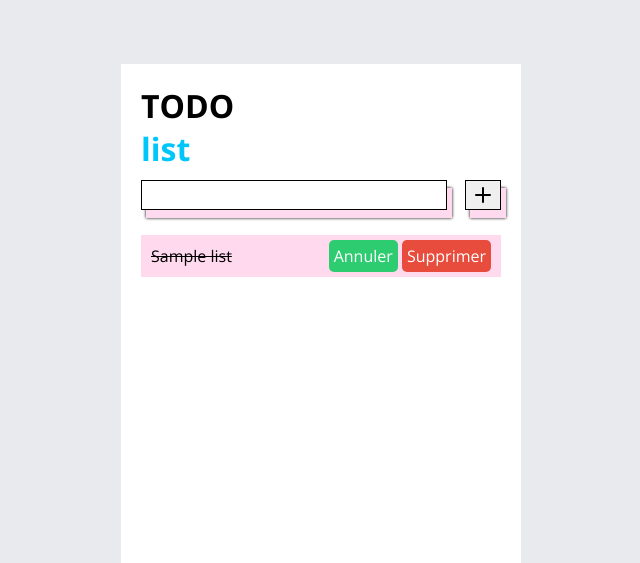
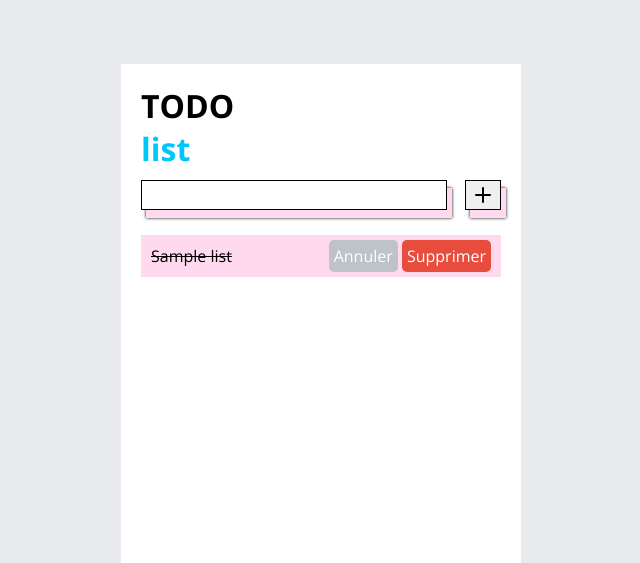
Before and after one commit to iamansaka/todolist-mysql, a PHP site: page / in a window 1280 px wide. Shown: the part 236-799 px from the top of the page, without its empty margins (319-959 px from the left). Run offline with PHP 8.4, Linux system fonts and the light colour scheme; tables that the repository leaves empty or names only in its code hold one stand-in row (values such as "Sample post").

Commit message:
Modification fichier css, index, edit-todo

```diff
--- a/index.php
+++ b/index.php
@@ -43,7 +43,7 @@ echo "</pre>";
                 <li>
                     <span class="<?= $todo['done'] ? "done" : "" ?>"><?= $todo['name'] ?></span>
                     <div class="actions">
-                        <a href="/actions/edit-todo.php?id=<?= $todo['id'] ?>?done=<?= $todo['done'] ?>" class="btn btn-success"><?= $todo['done'] ? "Annuler" : "Valider" ?></a>
+                        <a href="/actions/edit-todo.php?id=<?= $todo['id'] ?>?done=<?= $todo['done'] ?>" class="btn btn-<?= $todo['done'] ? "secondary" : "success" ?>"><?= $todo['done'] ? "Annuler" : "Valider" ?></a>
                         <a href="/actions/delete-todo.php?id=<?= $todo['id'] ?>" class="btn btn-danger">Supprimer</a>
                     </div>
                 </li>
--- a/public/css/style.css
+++ b/public/css/style.css
@@ -141,6 +141,10 @@ li .done{
     background-color: #2ecc71;
 }
 
+.btn.btn-secondary {
+    background-color: #bdc3c7;
+}
+
 .btn-success:hover,
 .btn-danger:hover {
     opacity: .7;
```
Also changed, not shown: actions/edit-todo.php (+7 -6 lines).
